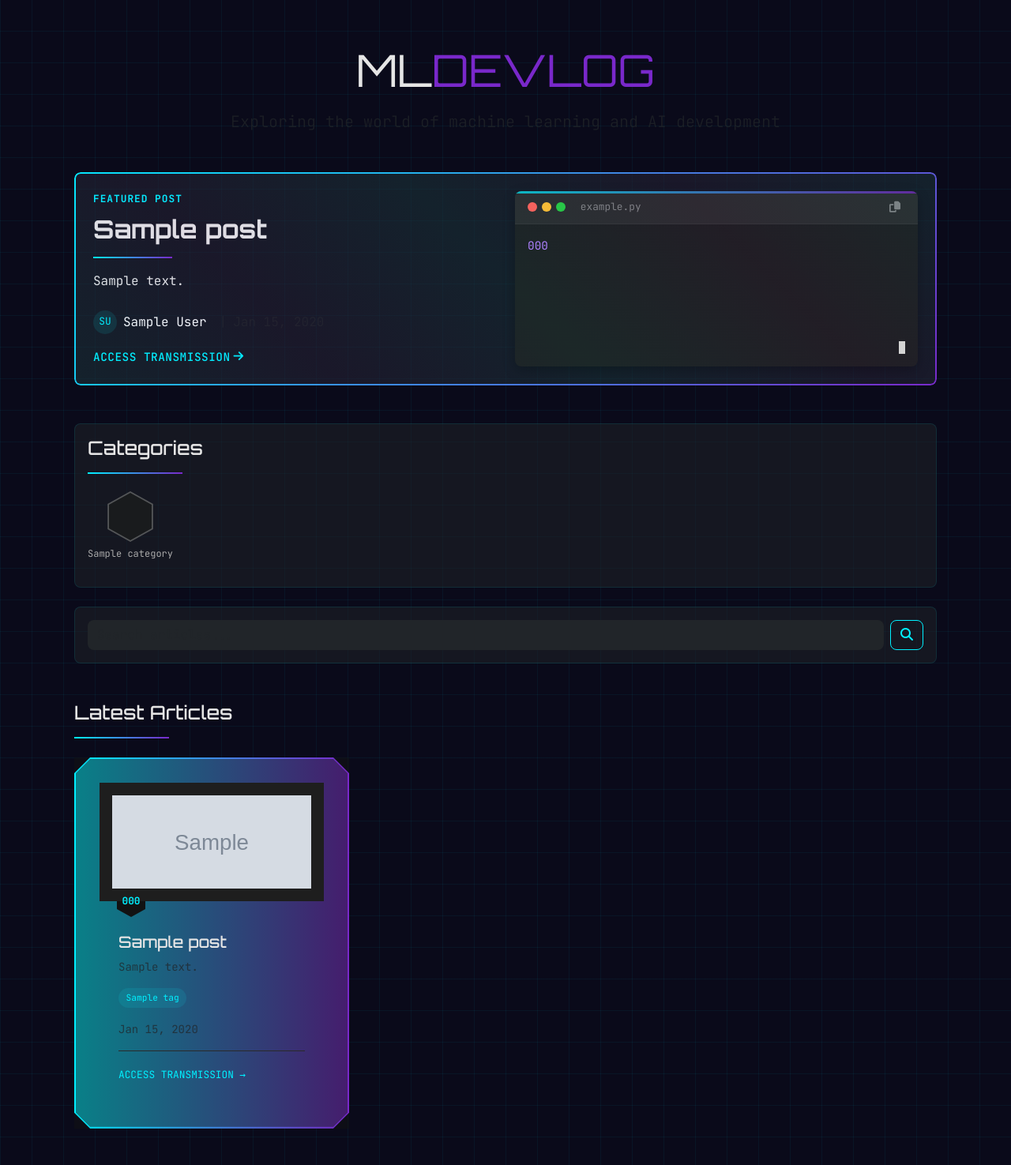
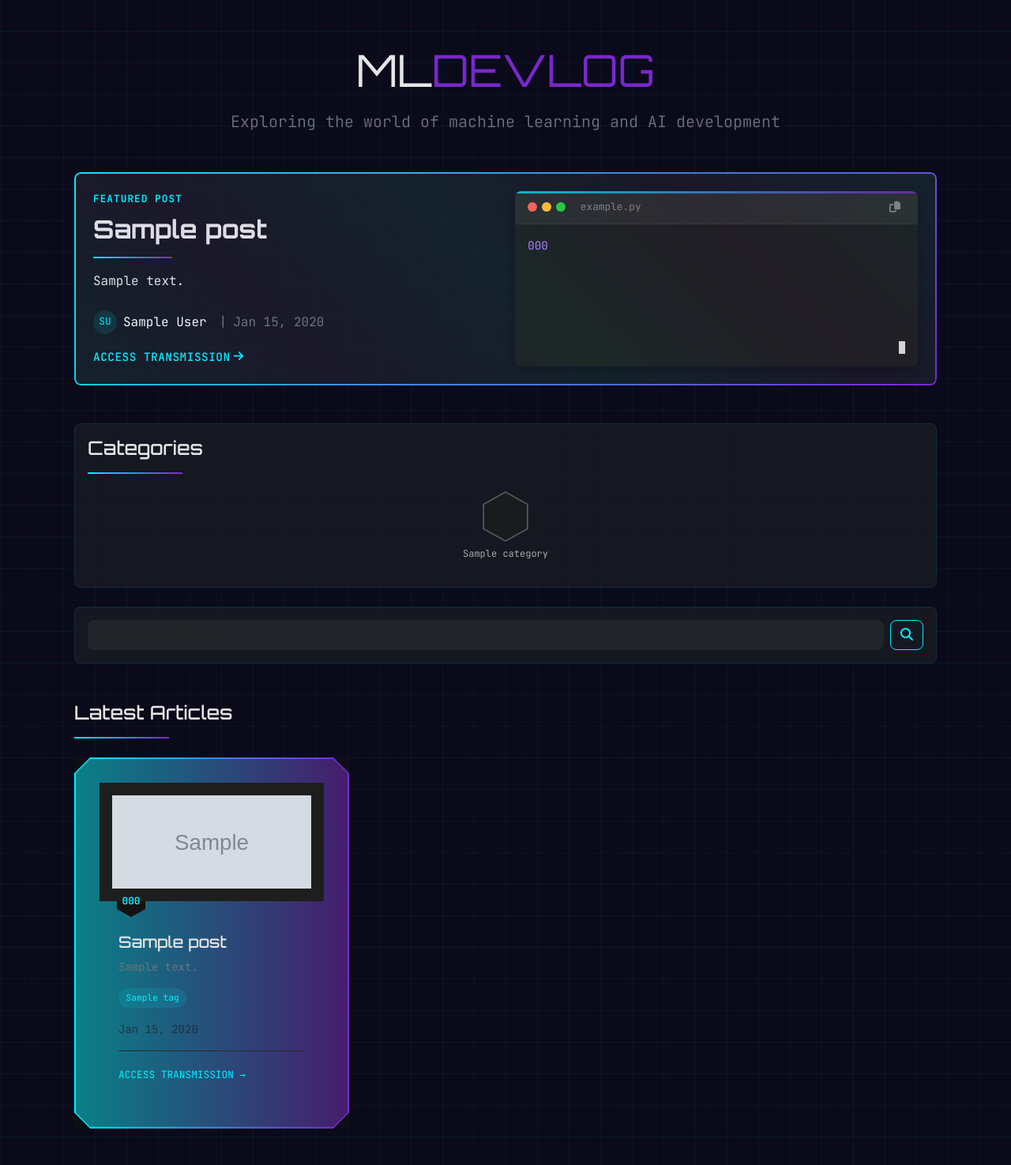
Before and after one commit to sonnibytes/portfolio-website, a Django app: page /blog/ in a window 1280 px wide. Shown: the part 81-1556 px from the top of the page at 79% size. Run offline with Django 5.2, Linux system fonts and the light colour scheme; tables that the repository leaves empty hold one stand-in row (values such as "Sample post"); grey boxes marked "Sample" are stand-in pictures.

Commit message:
feat: center categories on blog list Refs: #13

```diff
--- a/blog/static/blog/css/blog.css
+++ b/blog/static/blog/css/blog.css
@@ -34,6 +34,8 @@
 .categories-container {
     display: flex;
     flex-wrap: wrap;
+    align-items: center;
+    justify-content: center;
     gap: 1rem;
 }
 
@@ -41,6 +43,7 @@
     display: inline-flex;
     flex-direction: column;
     align-items: center;
+    justify-content: center;
     margin-bottom: 1rem;
 }
 
--- a/blog/templates/blog/post_list.html
+++ b/blog/templates/blog/post_list.html
@@ -7,7 +7,7 @@
  <!-- Page Header -->
 <div class="page-header text-center mb-5">
     <h1 class="display-4">ML<span class="text-purple">DEVLOG</span></h1>
-    <p class="lead text-muted">Exploring the world of machine learning and AI development</p>
+    <p class="lead text-secondary">Exploring the world of machine learning and AI development</p>
 </div>
 
 <!-- Featured Post Section -->
@@ -27,8 +27,8 @@
                             {{ featured_post.author.first_name|first }}{{ featured_post.author.last_name|first }}
                         </div>
                         <span class="text-light me-2">{{ featured_post.author.get_full_name }}</span>
-                        <span class="text-muted mx-2">|</span>
-                        <span class="text-muted">{{ featured_post.published_date|date:"M d, Y" }}</span>
+                        <span class="text-secondary mx-2">|</span>
+                        <span class="text-secondary">{{ featured_post.published_date|date:"M d, Y" }}</span>
                     </div>
 
                     <a href="{{ featured_post.get_absolute_url }}" class="featured-link">
@@ -76,7 +76,7 @@
                  <div class="category-name">{{ category.name }}</div>
              </div>
              {% empty %}
-             <p class="text-muted">No categories available</p>
+             <p class="text-secondary">No categories available</p>
              {% endfor %}
          </div>
      </div>
@@ -131,7 +131,7 @@
                 </div>
 
                 <h3 class="post-title h5 mt-3">{{ post.title }}</h3>
-                <p class="post-excerpt text-muted small">{{ post.excerpt }}</p>
+                <p class="post-excerpt text-secondary small text-wrap">{{ post.excerpt }}</p>
 
                 <!-- Tag pills -->
                 <div class="d-flex flex-wrap gap-2 mb-3">
```
